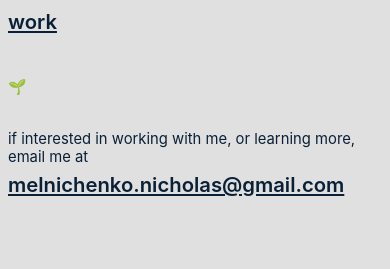
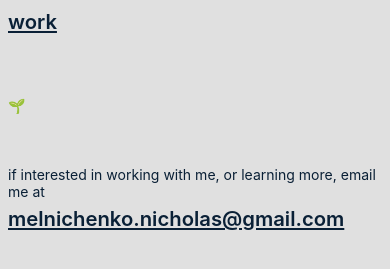
Before and after one commit to tienonic/nicholasmeln.github.io, a plain HTML site: page index.html in a window 390 px wide. Shown: the part 129-398 px from the top of the page. Drawn offline with Linux system fonts and the light colour scheme.

Commit message:
im losing my mind

```diff
--- a/index.html
+++ b/index.html
@@ -34,7 +34,7 @@
       body { margin: 0; padding: 52px 0.5rem 0 8px; }
       h1 { font-size: 2rem; }
       a { font-size: 1.3rem; }
-      .after-links { font-size: 0.95rem !important; }
+      .after-links { font-size: 0.9rem !important; }
       p { font-size: 1.1rem !important; }
       .ribbon {
         width: 100vw;
@@ -67,7 +67,9 @@
   <a href="posts.html">posts</a>
   <a href="work.html">work</a>
   <br>
-  <p class="emoji-separator after-links" style="font-size: 3.5rem;">🌱</p>
+  <br>
+  <p class="emoji-separator after-links" style="font-size: 1.8rem;">🌱</p>
+  <br>
 
   <p class="after-links" style="max-width: 600px; font-size: 1rem;">
     if interested in working with me, or learning more, email me at
```
